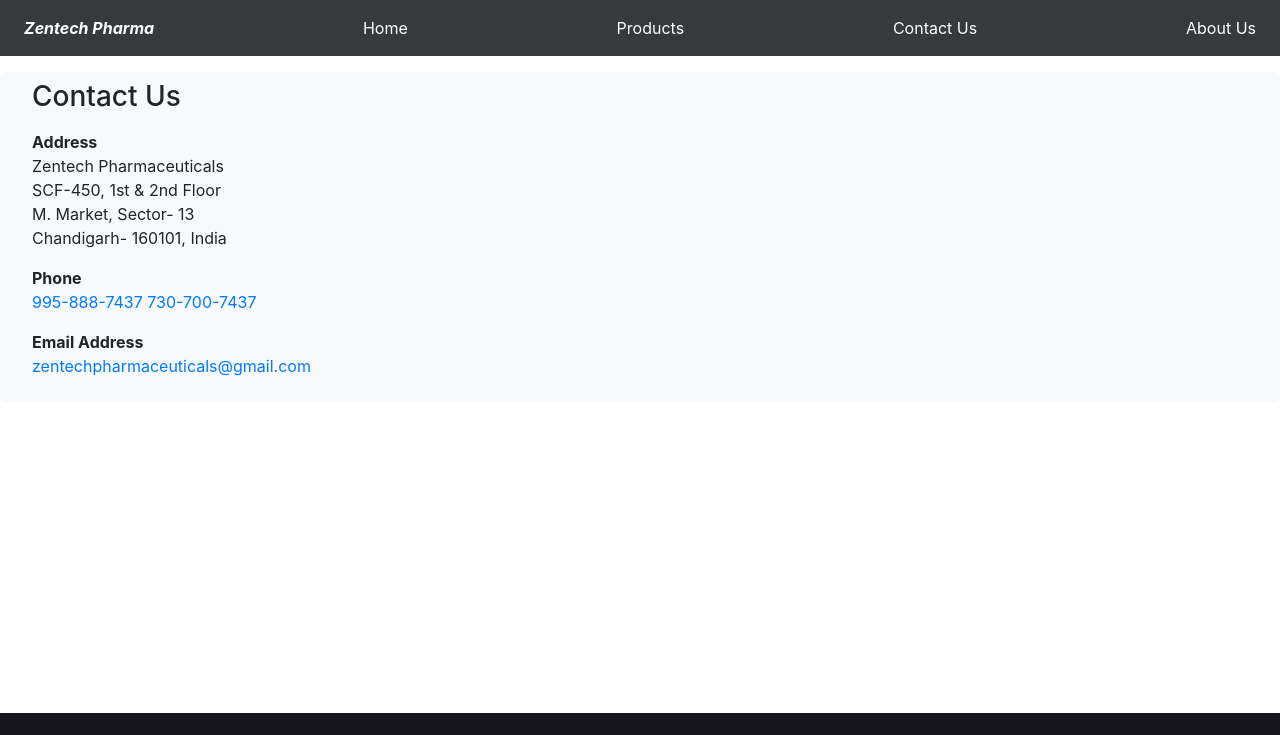
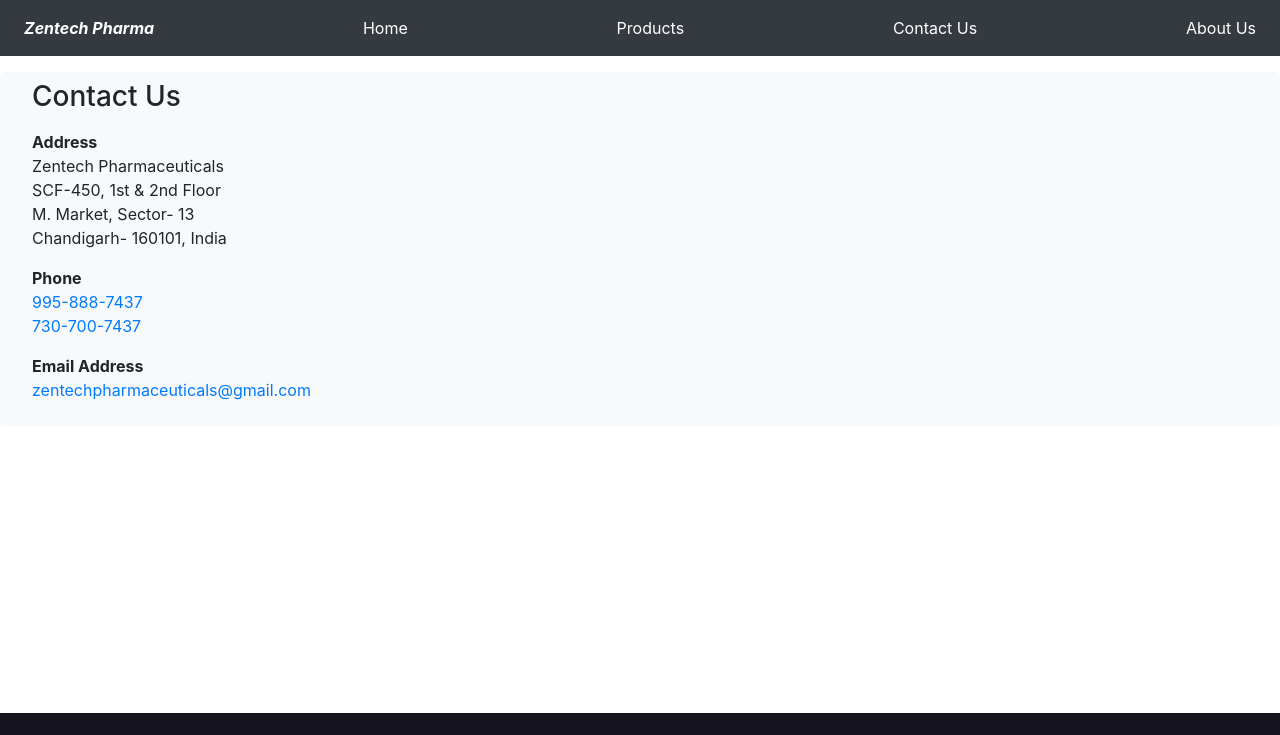
Before and after one commit to zentechpharma/zentechpharma.github.io, a plain HTML site: page contactus.html in a window 1280 px wide. Shown: the top 735 px of the page. Drawn offline with nearby package versions, Linux system fonts and the light colour scheme.

Commit message:
contact UI Fix

```diff
--- a/contactus.html
+++ b/contactus.html
@@ -101,7 +101,7 @@
 
     <address class="">
       <strong>Phone</strong><br>
-      <a href="tel:+919958887437">995-888-7437</a>
+      <a href="tel:+919958887437">995-888-7437</a><br>
       <a href="tel:+917307007437">730-700-7437</a>
     </address>
 
```
